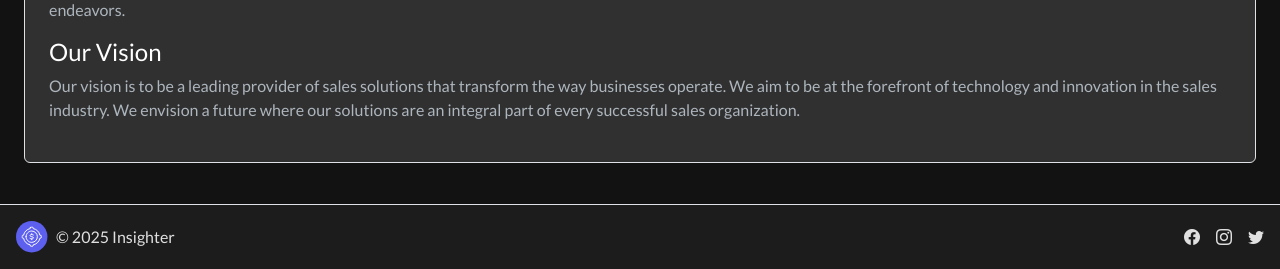
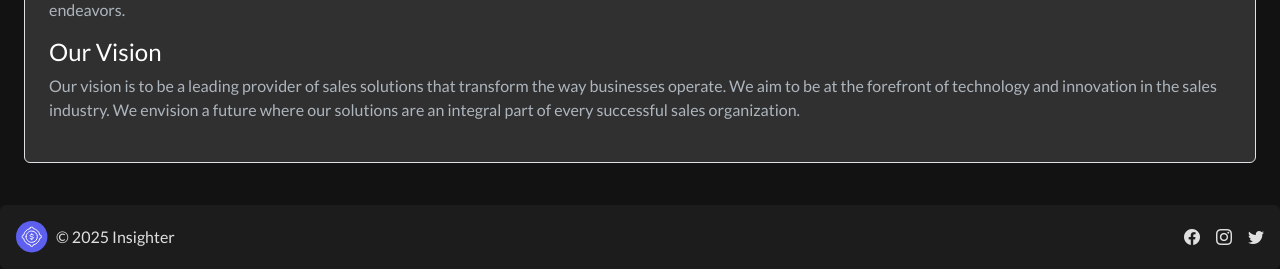
Before and after one commit to Goodvibes74/SDP_website, a Django app: page /about/ in a window 1280 px wide. Shown: the part 531-800 px from the top of the page. Run offline with Django 5.2, Linux system fonts and the light colour scheme; some libraries are stand-ins or nearby versions.

Commit message:
Refactor footer styling: remove border-top and add rounded corners for improved design consistency

```diff
--- a/sdp_project/templates/core/base.html
+++ b/sdp_project/templates/core/base.html
@@ -166,11 +166,11 @@
       {% endblock %}
     </main>
 
-    <footer class="d-flex flex-wrap justify-content-between align-items-center py-3 px-3 mt-0 border-top">
+    <footer class="d-flex flex-wrap justify-content-between align-items-center rounded py-3 px-3 mt-0">
       <div class="col-md-4 d-flex align-items-center">
         <a href="#" class="mb-3 me-2 mb-md-0 text-body-secondary text-decoration-none lh-1" aria-label="Bootstrap">
           <svg xmlns="http://www.w3.org/2000/svg" width="32" height="32" viewBox="0 0 49 49" fill="none">
-              <rect width="48.1311" height="48.13" rx="24.065" fill="#5D5FEF"/>
+            <rect width="48.1311" height="48.13" rx="24.065" fill="#5D5FEF"/>
             <g clip-path="url(#clip0_72_750)">
             <path d="M22.0273 9.93765V9.93565C22.0527 9.83032 22.0787 9.71698 22.1707 9.65898C22.3453 9.54765 22.814 9.39832 24.0653 9.39832C25.3167 9.39832 25.7853 9.54765 25.96 9.65898C26.052 9.71698 26.078 9.83032 26.1027 9.93565V9.93765C26.168 10.2156 26.306 10.8383 26.436 11.6196C31.5307 12.5843 35.546 16.5996 36.5107 21.6936C37.0746 21.7874 37.6356 21.8986 38.1927 22.027H38.1947C38.3 22.0523 38.4133 22.0783 38.4713 22.1703C38.5827 22.3456 38.732 22.8136 38.732 24.065C38.732 25.3163 38.5827 25.785 38.4713 25.9596C38.4133 26.0516 38.3 26.0776 38.1947 26.1023H38.1927C37.6356 26.2307 37.0746 26.3419 36.5107 26.4356C35.546 31.5303 31.5307 35.5456 26.4367 36.5103C26.3429 37.0743 26.2318 37.6352 26.1033 38.1923V38.1943C26.078 38.2996 26.052 38.413 25.96 38.471C25.7847 38.5823 25.3167 38.7316 24.0653 38.7316C22.814 38.7316 22.3453 38.5823 22.1707 38.471C22.0787 38.413 22.0527 38.2996 22.028 38.1943V38.1923C21.8996 37.6352 21.7884 37.0743 21.6947 36.5103C16.6 35.5456 12.5847 31.5303 11.62 26.4363C11.056 26.3426 10.4951 26.2314 9.93802 26.103H9.93601C9.83068 26.0776 9.71735 26.0516 9.65935 25.9596C9.54802 25.785 9.39868 25.3163 9.39868 24.065C9.39868 22.8136 9.54802 22.345 9.65935 22.1703C9.71735 22.0783 9.83068 22.0523 9.93601 22.0276H9.93802C10.4951 21.8992 11.056 21.7881 11.62 21.6943C12.5847 16.5996 16.6 12.5843 21.694 11.6196C21.8247 10.8383 21.9627 10.2156 22.0273 9.93765Z" stroke="white" stroke-width="1.5" stroke-linecap="round" stroke-linejoin="round"/>
             <path d="M15.3987 24.065C15.3987 28.8516 19.2787 32.7316 24.0653 32.7316C28.852 32.7316 32.732 28.8516 32.732 24.065C32.732 19.2783 28.852 15.3983 24.0653 15.3983C19.2787 15.3983 15.3987 19.2783 15.3987 24.065Z" stroke="white" stroke-width="1.5" stroke-linecap="round" stroke-linejoin="round"/>
```
